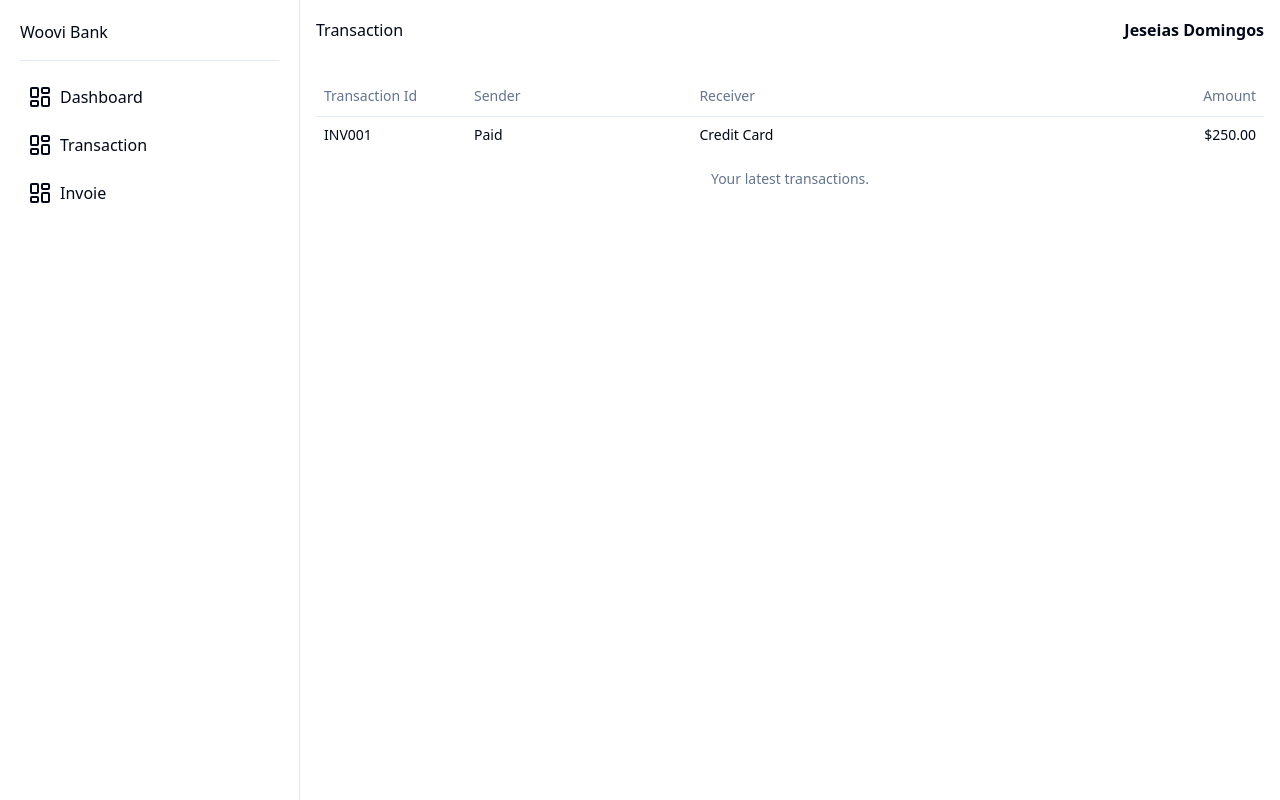
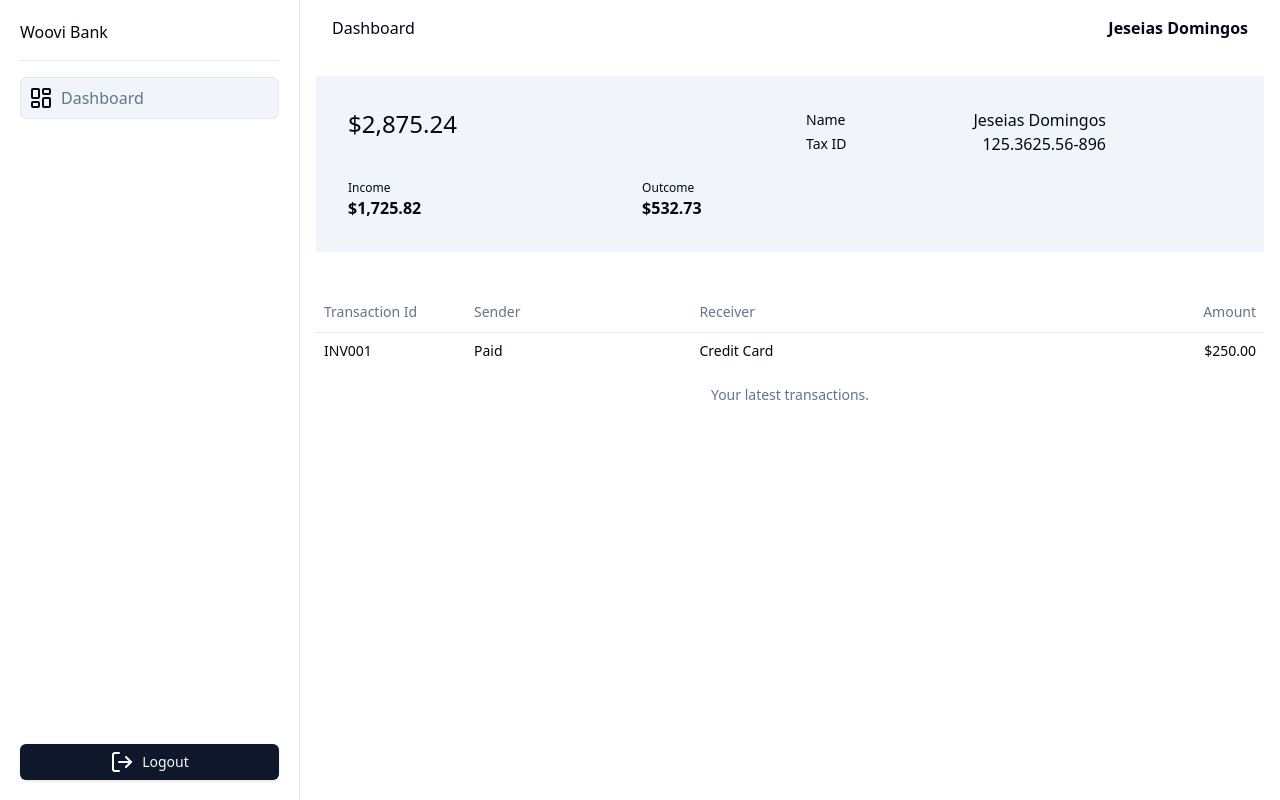
Before and after one commit to jeseias/woovi-bank-frontend, a React (Vite) app: page / in a window 1280 px wide. Built offline with nearby package versions, Linux system fonts and the light colour scheme.

Commit message:
feat: add propvalue component

```diff
--- a/package.json
+++ b/package.json
@@ -21,6 +21,7 @@
     "react": "^18.2.0",
     "react-dom": "^18.2.0",
     "react-hook-form": "^7.51.5",
+    "react-relay": "^16.2.0",
     "react-router-dom": "^6.23.1",
     "tailwind-merge": "^2.3.0",
     "tailwindcss-animate": "^1.0.7",
--- /dev/null
+++ b/src/components/prop-value.tsx
@@ -0,0 +1,13 @@
+interface Props {
+  prop: string;
+  value: string;
+}
+
+export const PropValue = ({ prop, value }: Props) => {
+  return (
+    <div className="flex items-center justify-between w-full max-w-[300px]">
+      <p className="text-sm">{prop}</p>
+      <p className="font-medium">{value}</p>
+    </div>
+  );
+};
--- a/src/pages/dashboard/dashboard-page.tsx
+++ b/src/pages/dashboard/dashboard-page.tsx
@@ -1,3 +1,4 @@
+import { PropValue } from "@/components/prop-value";
 import {
   Table,
   TableBody,
@@ -11,6 +12,27 @@ import {
 export const DashboardPage = () => {
   return (
     <div className="p-4 container">
+      <div className="mb-10">
+        <div className="bg-secondary p-8 flex justify-between">
+          <div className="w-[40%]">
+            <p className="text-2xl">$2,875.24</p>
+            <div className="flex justify-between mt-10">
+              <div className="">
+                <p className="text-xs">Income</p>
+                <b className="">$1,725.82</b>
+              </div>
+              <div className="">
+                <p className="text-xs">Outcome</p>
+                <b className="">$532.73</b>
+              </div>
+            </div>
+          </div>
+          <div className="w-[50%] px-4">
+            <PropValue prop="Name" value="Jeseias Domingos" />
+            <PropValue prop="Tax ID" value="125.3625.56-896" />
+          </div>
+        </div>
+      </div>
       <Table>
         <TableCaption>Your latest transactions.</TableCaption>
         <TableHeader>
--- a/src/pages/dashboard/layouts/dashboard-layout.tsx
+++ b/src/pages/dashboard/layouts/dashboard-layout.tsx
@@ -1,26 +1,36 @@
 import { Outlet } from "react-router-dom";
 import { NAV_ITEMS } from "./dashboard.data";
+import { LogOut } from "lucide-react";
+import { Button } from "@/components/ui/button";
 
 export const DashboardLayout = () => {
   return (
     <div className="h-screen w-screen grid grid-cols-[300px_1fr] grid-rows-[60px_1fr] overflow-hidden">
-      <aside className="border-r p-5 row-start-1 row-end-3">
+      <aside className="border-r p-5 row-start-1 row-end-3 flex flex-col">
         <div className="pb-4 border-b">
           <p className="">Woovi Bank</p>
         </div>
         <div className="mt-4 space-y-2">
           {NAV_ITEMS.map((item) => (
-            <div className="flex items-center rounded-md p-2">
+            <div className="flex items-center rounded-md p-2 bg-muted border cursor-pointer duration-150 hover:bg-slate-50">
               <item.icon />
-              <p className="ml-2">{item.title}</p>
+              <p className="ml-2 text-muted-foreground">{item.title}</p>
             </div>
           ))}
         </div>
+        <div className="mt-auto">
+          <Button className="flex items-center rounded-md p-3  px-4 w-full">
+            <LogOut color="#fff" />
+            <p className="ml-2 ">Logout</p>
+          </Button>
+        </div>
       </aside>
-      <header className="col-start-2 flex items-center justify-between p-4">
-        <h2 className="">Transaction</h2>
-        <div className="">
-          <p className="font-bold">Jeseias Domingos</p>
+      <header className="col-start-2">
+        <div className="container flex items-center justify-between">
+          <h2 className="">Dashboard</h2>
+          <div className="">
+            <p className="font-bold">Jeseias Domingos</p>
+          </div>
         </div>
       </header>
       <main className="col-start-2">
--- a/src/pages/dashboard/layouts/dashboard.data.ts
+++ b/src/pages/dashboard/layouts/dashboard.data.ts
@@ -2,6 +2,4 @@ import { LayoutDashboard } from "lucide-react";
 
 export const NAV_ITEMS = [
   { icon: LayoutDashboard, title: "Dashboard", disabled: false },
-  { icon: LayoutDashboard, title: "Transaction", disabled: true },
-  { icon: LayoutDashboard, title: "Invoie", disabled: true },
 ];
```
Also changed, not shown: 1 other file (tests, documents, lock files or other folders).
